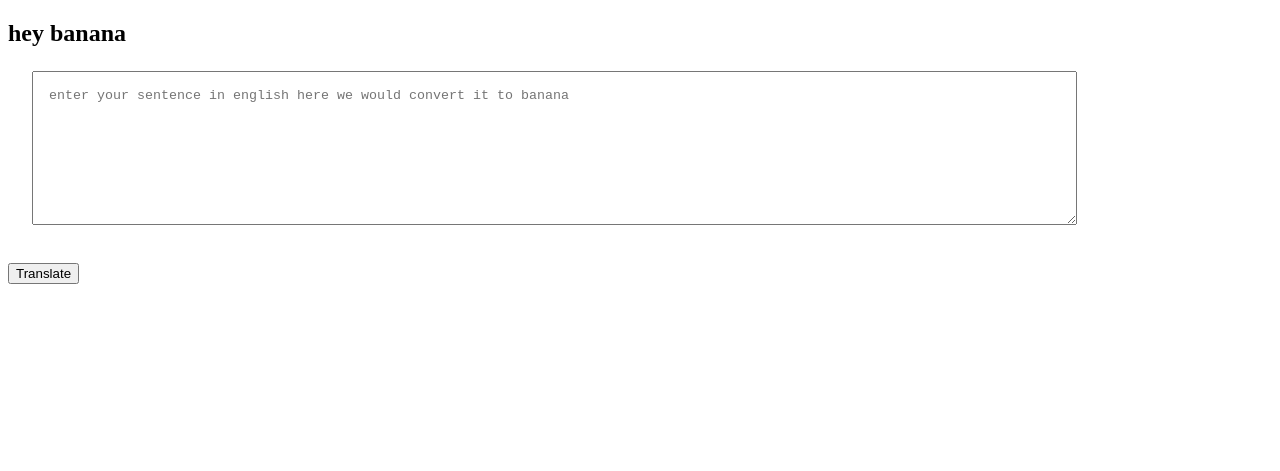
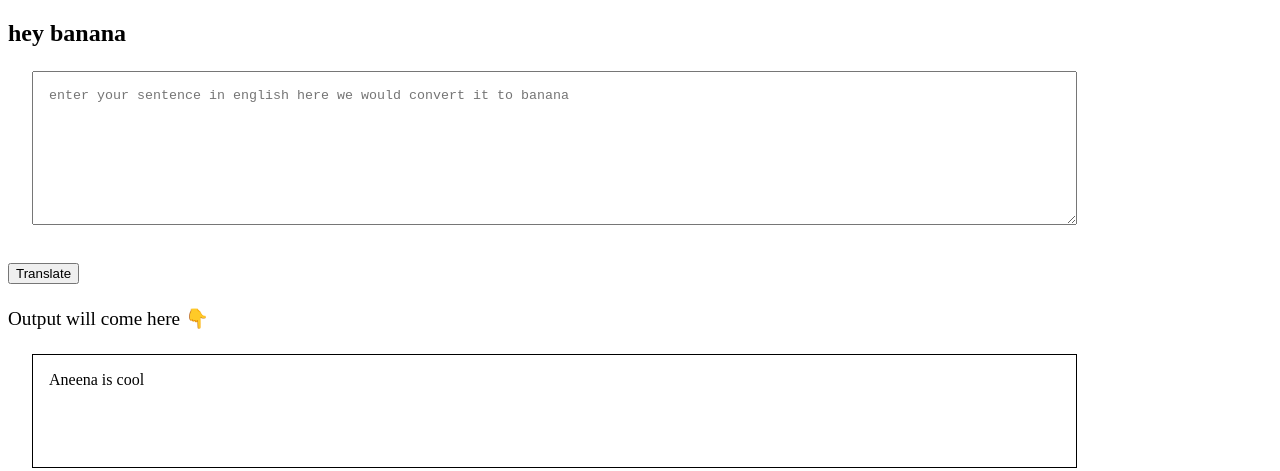
Before and after one commit to aneenajohn/Minion-Translator, a plain HTML site: page index.html in a window 1280 px wide. Drawn offline with Linux system fonts and the light colour scheme.

Commit message:
input output processing done

```diff
--- a/app.js
+++ b/app.js
@@ -19,6 +19,10 @@ var btnTranslate = document.querySelector("#btn-translate");
 // when click happens call me--me ref to clickEventHandler()
 
 var txtInput = document.querySelector("#txt-input");
+var outputDiv =document.querySelector("#output");
+console.log(outputDiv);
+// outputDiv.innerText="Aneena is a legend"
+// --> .innerText writes the value to the output box.
 console.log(txtInput);
 console.log(txtInput.value);
 // returns empty coz it returns a value only after you click.
@@ -31,3 +35,12 @@ function clickHandler() {
     console.log("you clicked");
     console.log("input1",txtInput.value);
 };
+
+
+// 4)part4
+// // Live exercise
+// 1.document.querySelector("textarea")-->Select the first textarea tag.
+// document.querySelectorAll("textarea")---> all textarea wud be selected..in the previous one only the 1st textarea
+// 2.document.querySelector(.btn-primary)-->Select the first element with a class btn-primary
+// 3.document.querySelector(#input-btn)-->Select the first element with an id input-btn.
+// 4.document.querySelector("input[name='translator']")-->Select the first input element with an attribute name='translator'.
--- a/index.html
+++ b/index.html
@@ -13,6 +13,15 @@
             display: block;
             padding: 1rem
         }
+
+        #output {
+            width: 80%;
+            height: 10vh;
+            margin: 1.5rem;
+            border: 1px solid black;
+            padding: 1rem;
+
+        }
     </style>
 </head>
 
@@ -22,6 +31,8 @@
     <h2>hey banana</h2>
     <textarea id="txt-input" placeholder="enter your sentence in english here we would convert it to banana"></textarea>
     <h1><button id=btn-translate>Translate</button></h1>
+    <div style="font-size: larger;">Output will come here 👇</div>
+    <div id="output">Aneena is cool</div>
 
     <script src="app.js" type="text/javascript"></script>
 </body>
```
